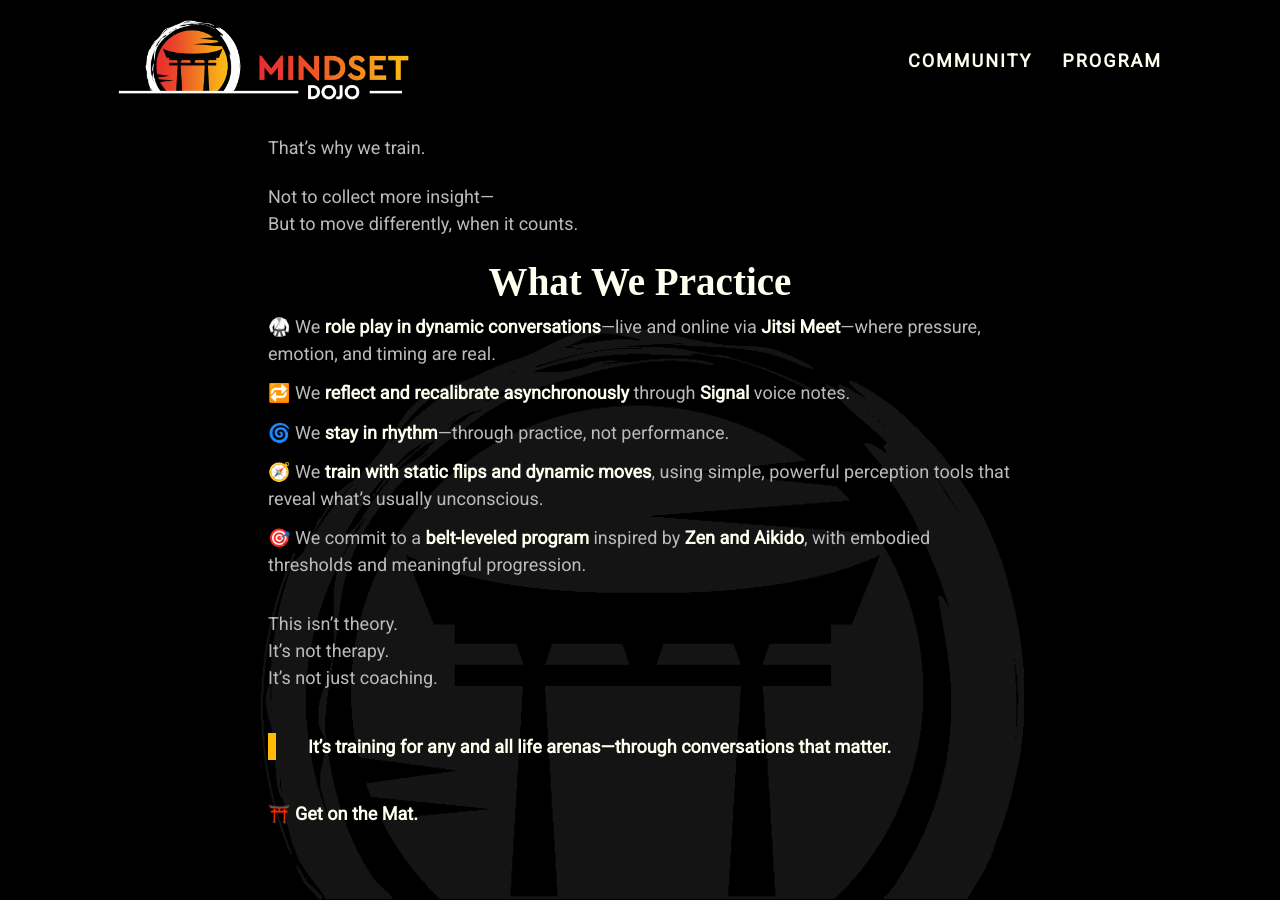
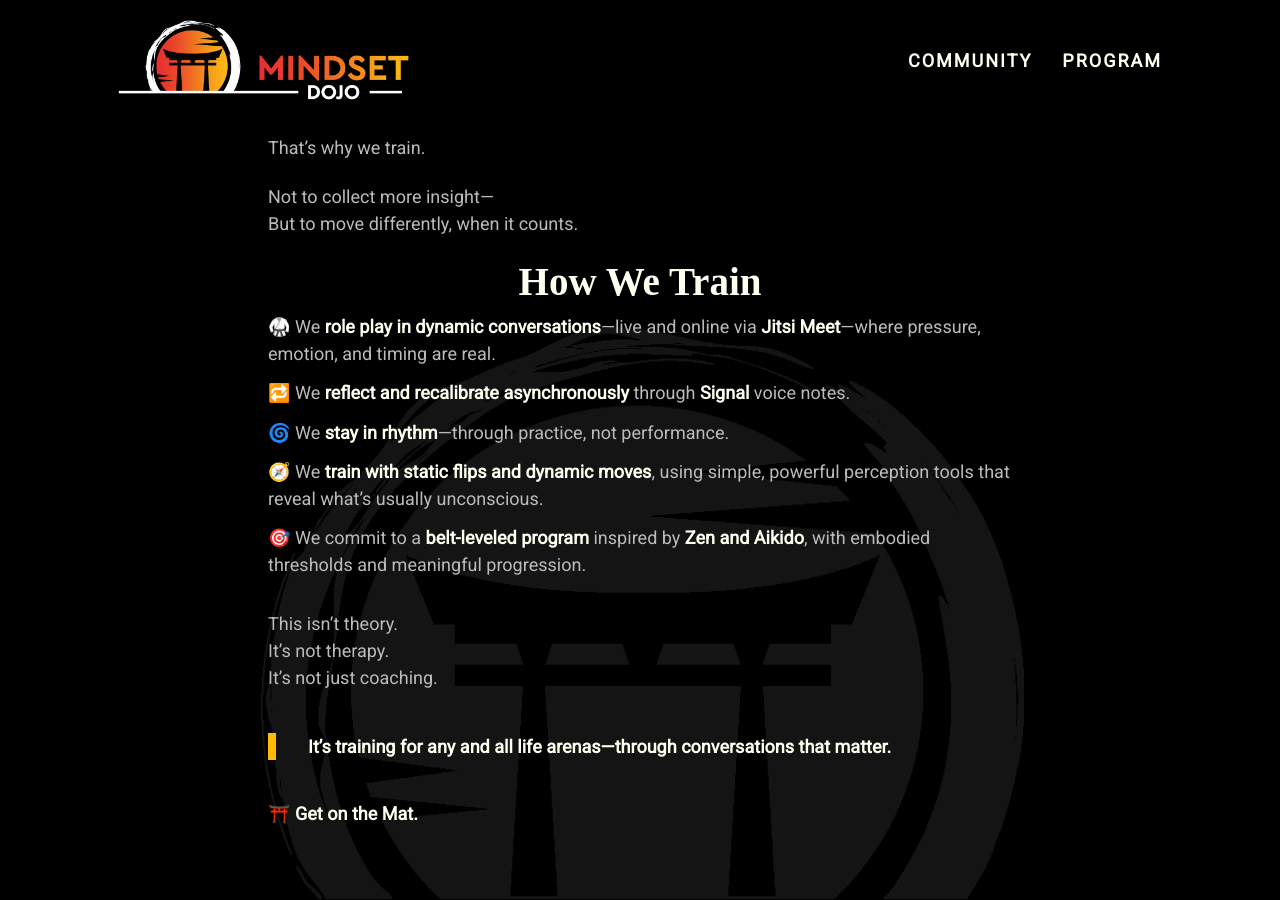
Before and after one commit to mindset-dojo/mindset-dojo.github.io, a Jekyll site: the page built from index.md, in a window 1280 px wide and 900 px high, scrolled down 389 px. Built offline with Jekyll 4.4.1, drawn with Linux system fonts in a browser that asks for light colours; some web fonts are replaced.

Commit message:
feat: Tune in for training versus practice

```diff
--- a/index.md
+++ b/index.md
@@ -22,7 +22,7 @@ In that flash between stimulus and response…</p>
 <p>Not to collect more insight—<br>
 But to move differently, when it counts.</p>
 
-<h2>What We Practice</h2>
+<h2>How We Train</h2>
 <ul>
   <li>🥋 We <strong>role play in dynamic conversations</strong>—live and online via <strong>Jitsi Meet</strong>—where pressure, emotion, and timing are real.</li>
   <li>🔁 We <strong>reflect and recalibrate asynchronously</strong> through <strong>Signal</strong> voice notes.</li>
```
